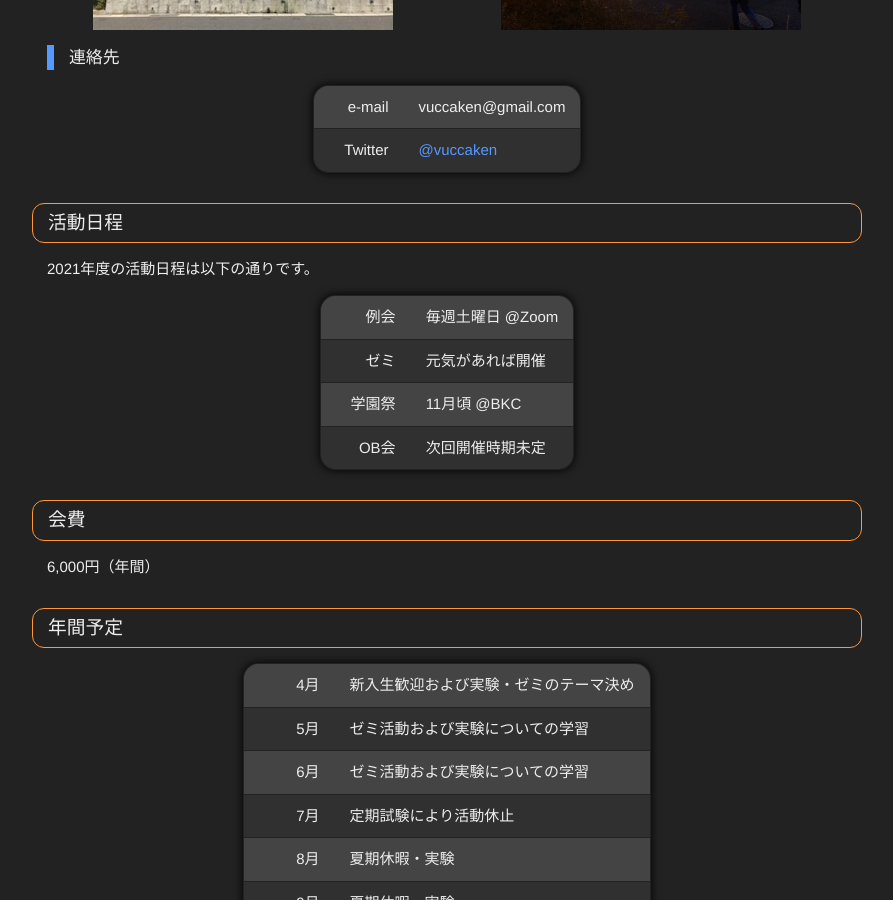
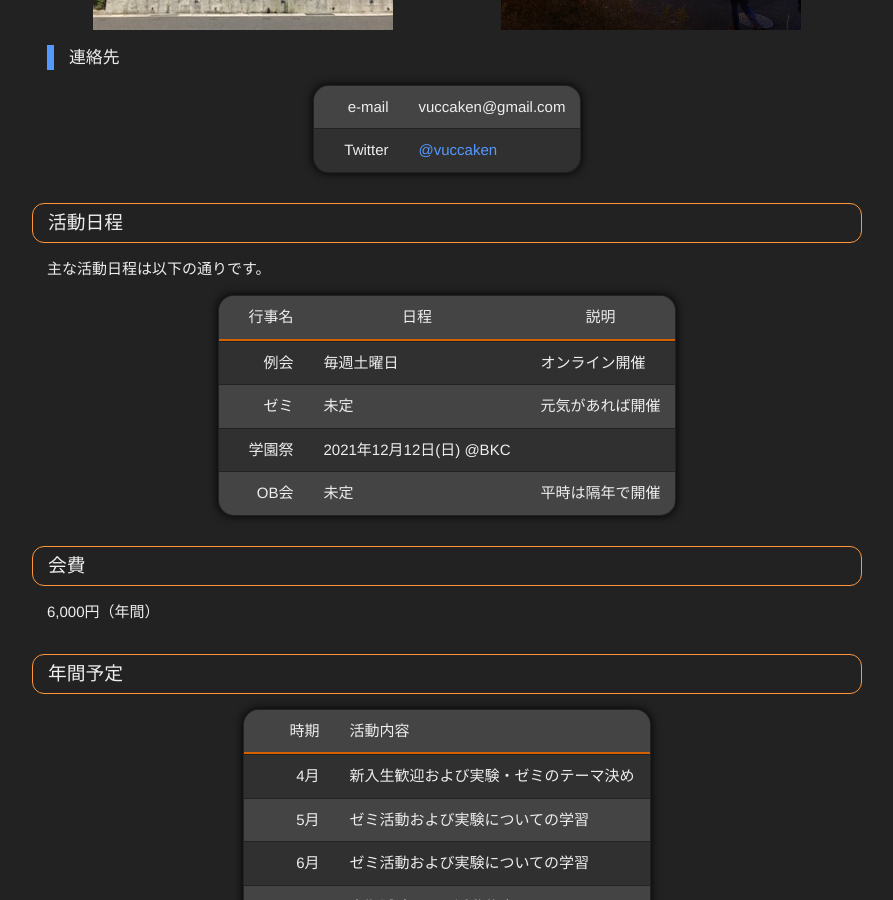
Before and after one commit to vuccaken/vuccaken.github.io, a Jekyll site: the page built from _pages/about.md, in a window 1280 px wide and 900 px high, scrolled down 684 px. Shown: the whole window, without its empty margins (193-1086 px from the left). Built offline with Jekyll 4.4.1, drawn with Linux system fonts in a browser that asks for light colours; nearby versions of some CDN libraries.

Commit message:
about周りを再構築

```diff
--- a/_includes/pages/about-address.html
+++ /dev/null
@@ -1,13 +0,0 @@
-{% assign twitter = site.social.twitter %}
-<table class="left-header">
-  <tbody>
-    <tr>
-      <th>e-mail</th>
-      <td>{{ site.social.email }}</td>
-    </tr>
-    <tr>
-      <th>Twitter</th>
-      <td><a href="https://twitter.com/{{ twitter }}" target="_blank">@{{ twitter }}</a></td>
-    </tr>
-  </tbody>
-</table>
--- a/_includes/pages/about-plan.html
+++ /dev/null
@@ -1,10 +0,0 @@
-<table class="left-header">
-  <tbody>
-    {% for item in site.data.about.active_plan %}
-      <tr>
-        <th>{{ item.name }}</th>
-        <td>{{ item.date }}</td>
-      </tr>
-    {% endfor %}
-  </tbody>
-</table>
--- a/_includes/pages/about-schedule.html
+++ /dev/null
@@ -1,10 +0,0 @@
-<table class="left-header">
-  <tbody>
-    {% for item in site.data.about.schedule %}
-      <tr>
-        <th>{{ item.month }}</th>
-        <td>{{ item.content }}</td>
-      </tr>
-    {% endfor %}
-  </tbody>
-</table>
--- a/_pages/about.md
+++ b/_pages/about.md
@@ -16,7 +16,7 @@ images:
 
 
 ## 活動場所
-{: #adrress}
+{: #address}
 
 ### 部室（サークルルーム）
 
@@ -27,24 +27,56 @@ images:
 
 ### 連絡先
 
-{% include pages/about-address.html %}
+{% assign mail_address = site.social.email %}
+{% assign twitter_id = site.social.twitter %}
+
+<table class="left-header">
+  <tbody>
+    <tr>
+      <th>e-mail</th>
+      <td>{{ mail_address }}</td>
+    </tr>
+    <tr>
+      <th>Twitter</th>
+      <td><a href="https://twitter.com/{{ twitter_id }}" target="_blank">@{{ twitter_id }}</a></td>
+    </tr>
+  </tbody>
+</table>
 
 
 ## 活動日程
 {: #active-plan}
 
-{{ site.data.about.year }}の活動日程は以下の通りです。
+主な活動日程は以下の通りです。
 
-{% include pages/about-plan.html %}
+| 行事名 | 日程 | 説明 |
+| ----: | --- | --- |
+| 例会 | 毎週土曜日 | オンライン開催 |
+| ゼミ | 未定 | 元気があれば開催 |
+| 学園祭 | 2021年12月12日(日) @BKC |  |
+| OB会 | 未定 | 平時は隔年で開催 |
 
 
 ## 会費
 {: #fee}
 
-{{ site.data.about.fee }}
+6,000円（年間）
 
 
 ## 年間予定
 {: #schedule}
 
-{% include pages/about-schedule.html %}
+| 時期 | 活動内容 |
+| ---: | :--- |
+|  4月 | 新入生歓迎および実験・ゼミのテーマ決め |
+|  5月 | ゼミ活動および実験についての学習 |
+|  6月 | ゼミ活動および実験についての学習 |
+|  7月 | 定期試験により活動休止 |
+|  8月 | 夏期休暇・実験 |
+|  9月 | 夏期休暇・実験 |
+| 10月 | 会誌の製作・OB会にむけた準備 |
+| 11月 | 学園祭 |
+| 12月 | OB会・業務引き継ぎ |
+|  1月 | 定期試験により活動休止 |
+|  2月 | 春期休暇・予算会議 |
+|  3月 | 春期休暇・新歓の作戦会議 |
```
Also changed, not shown: _data/about.yml (deleted, +0 -51 lines).
